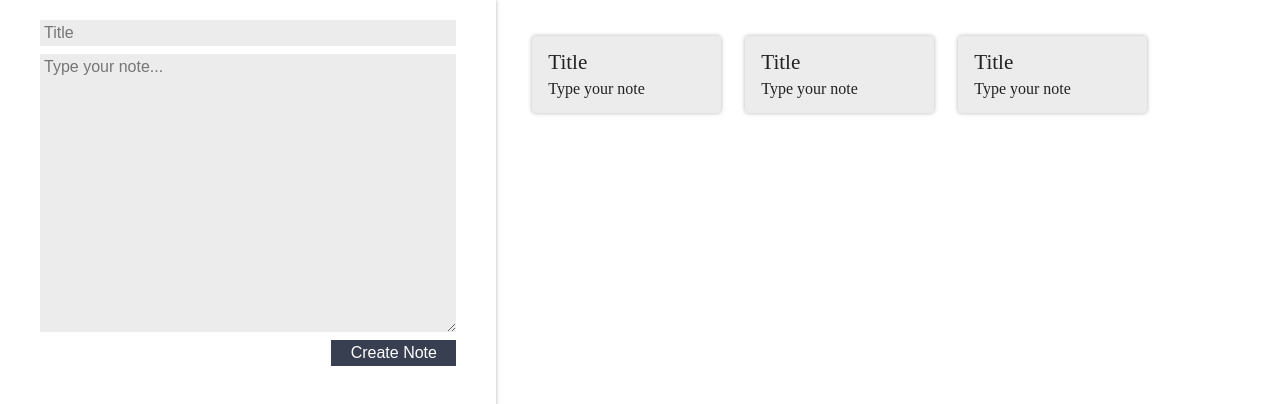
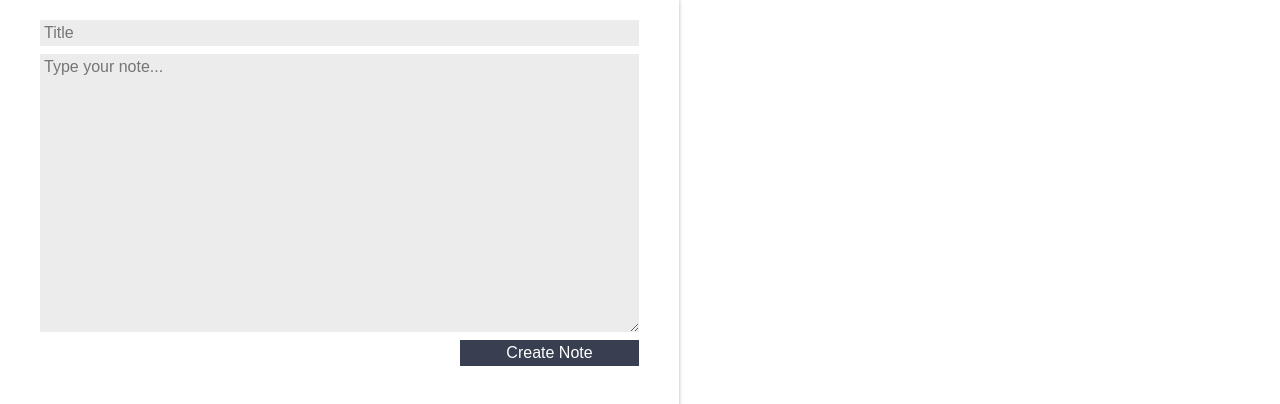
Before and after one commit to kevinaraujo/react-notes-manager, a React (Create React App) app: page / in a window 1280 px wide. Shown: the top 404 px of the page. Built offline with nearby package versions, Linux system fonts and the light colour scheme.

Commit message:
Added state in form and no it's rendering based on state.

```diff
--- a/src/App.js
+++ b/src/App.js
@@ -4,17 +4,28 @@
 import './assets/App.css'
 class App extends Component {
 
+  constructor() {
+    super()
+
+    this.state = {
+      notes: []
+    }
+  }
+
   createNote(title, text) {
+    const newNote = { title, text }
+    const newArrayNotes = [...this.state.notes, newNote]
 
-    console.log('ok')
-    console.log(title, text);
+    this.setState({
+      notes: newArrayNotes
+    })
   }
 
   render() {
     return (
       <section className="content">
-        <RegisterForm createNote={ this.createNote } />
-        <NotesList/>
+        <RegisterForm createNote={ this.createNote.bind(this) } />
+        <NotesList notes={ this.state.notes }/>
       </section>
     );
   }
--- a/src/components/NoteCard/NoteCard.jsx
+++ b/src/components/NoteCard/NoteCard.jsx
@@ -6,9 +6,9 @@
         return (
             <section className="note-card">
                 <header className="note-card-header">
-                <h3 className="note-card-title">Title</h3>
+                <h3 className="note-card-title">{ this.props.title }</h3>
                 </header>
-                <p className="note-card-text">Type your note</p>
+                <p className="note-card-text">{ this.props.text }</p>
             </section>
         )
     }
--- a/src/components/NotesList/NotesList.jsx
+++ b/src/components/NotesList/NotesList.jsx
@@ -4,13 +4,20 @@
 
 class NotesList extends Component {
 
+    constructor(props) {
+        super(props)
+    }
+
     render() {
         return (
             <ul className="notes-list">
-                { Array.of('Work', 'Work', 'Study').map((category, index) => {
+                { this.props.notes.map((note, index) => {
                     return (
                         <li className="notes-list-item" key={index} >
-                            <NoteCard/>
+                            <NoteCard
+                                title={ note.title }
+                                text={ note.text }
+                            />
                         </li>
                     )
                 })}
--- a/src/components/RegisterForm/RegisterForm.jsx
+++ b/src/components/RegisterForm/RegisterForm.jsx
@@ -23,8 +23,6 @@
         e.stopPropagation()
 
         this.props.createNote(this.title, this.text)
-        console.log('osk')
-        console.log(this.title, this.text);
     }
 
     render() {
```
